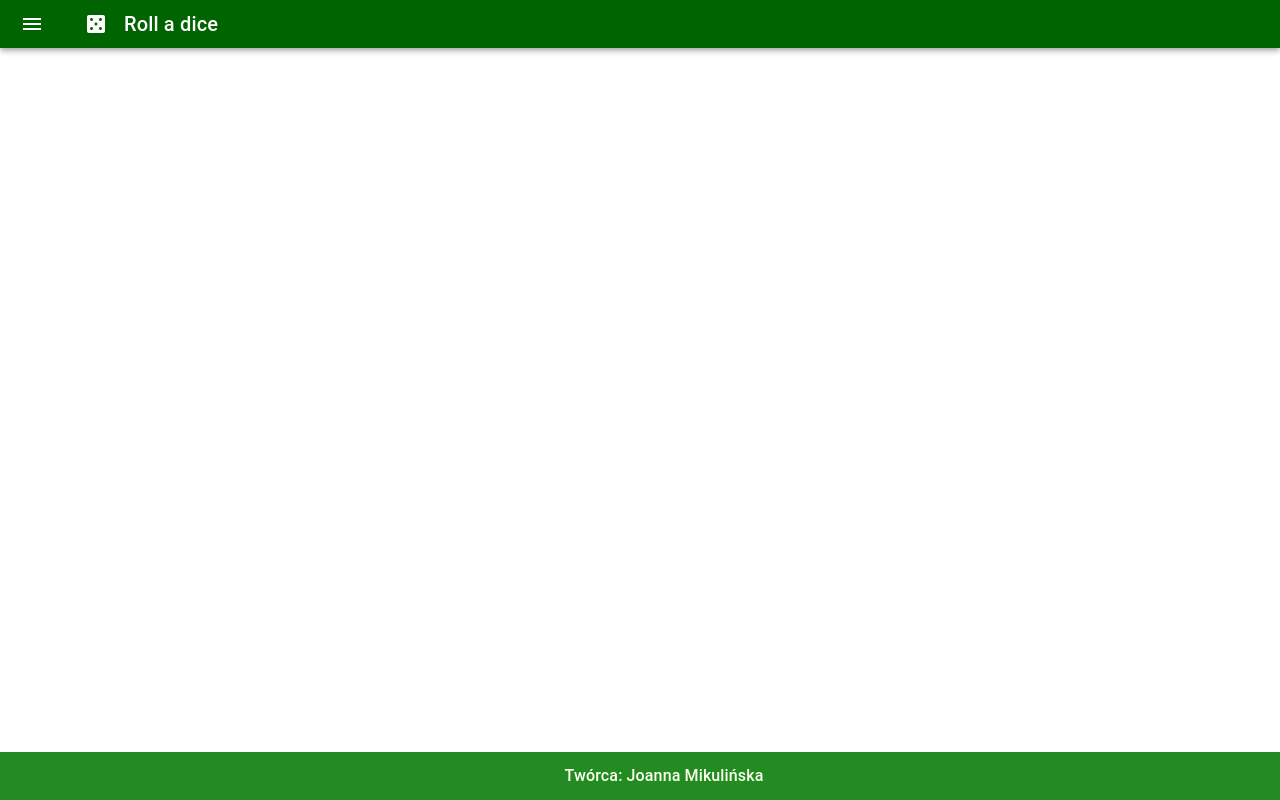
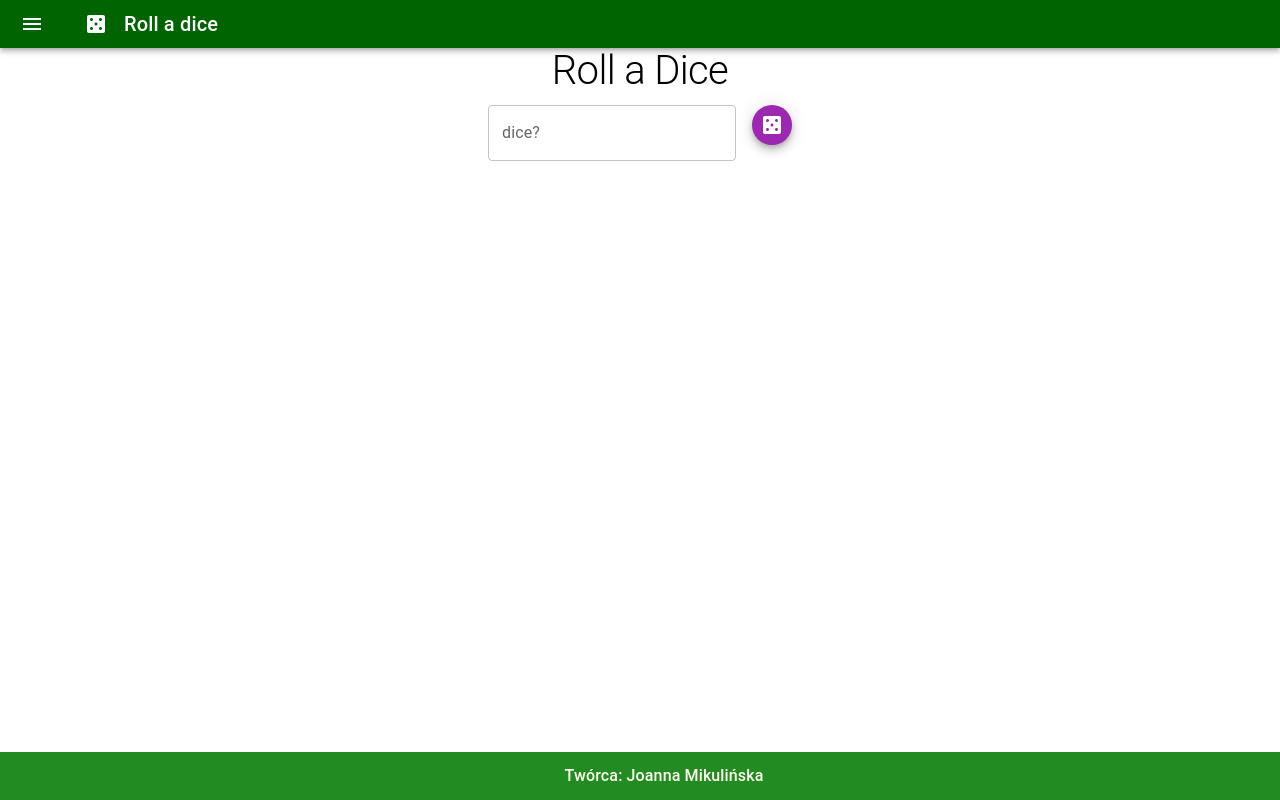
Before and after one commit to avtill/rolladice, a React (Create React App) app: page / in a window 1280 px wide. Built offline with nearby package versions, Linux system fonts and the light colour scheme.

Commit message:
first steps

```diff
--- a/src/App.tsx
+++ b/src/App.tsx
@@ -2,12 +2,15 @@ import React from 'react';
 import './App.css';
 import Navbar from './components/Navbar/Navbar';
 import Footer from './components/Footer/Footer'
+import InputDiceType from './components/InputDiceType/InputDiceType';
+import Header from './components/Header/Header';
 
 function App() {
   return (
     <div className="App">
       <Navbar />
-
+      <Header />
+      <InputDiceType />
       <Footer />
     </div>
   );
--- /dev/null
+++ b/src/components/Header/Header.tsx
@@ -0,0 +1,13 @@
+import Typography from '@mui/material/Typography';
+import React from 'react';
+import logoRollADice from '././mycomponents/logoRollADice.gif';
+
+
+const Header = () => {
+  return (
+    <Typography variant='h1' fontSize={40}> Roll a Dice</Typography>
+//   <img src={'././mycomponents/logoRollADice.gif'} alt='logo'/>
+  )
+}
+
+export default Header
--- /dev/null
+++ b/src/components/InputDiceType/InputDiceType.tsx
@@ -0,0 +1,20 @@
+import React from 'react'
+import { TextField, Fab } from '@mui/material';
+import CasinoIcon from '@mui/icons-material/Casino';
+
+const WhitchDice = () => {
+
+return
+}
+
+const InputDiceType = () => {
+  return (<div style={{margin:"10px"}}>
+    <TextField id="outlined-basic" label="dice?" variant="outlined" />
+    <Fab size="small" color="secondary" aria-label="add"sx={{ml:2}}>
+  <CasinoIcon onClick={WhitchDice} />
+  </Fab>
+    </div>
+  )
+}
+
+export default InputDiceType
```
Also changed, not shown: src/components/RollButton/RollButton.tsx (added, +14 -0 lines), src/mycomponents/logoRollADice.gif (added).
